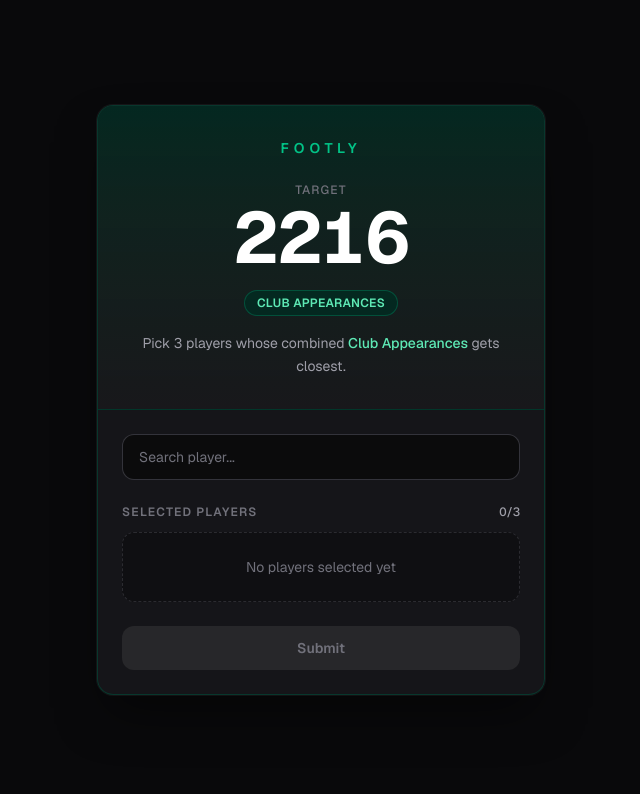
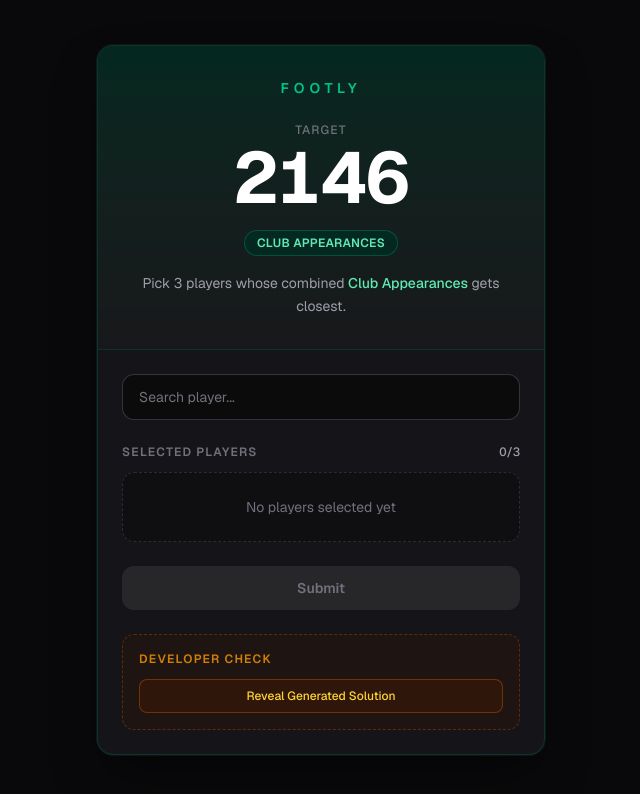
Before and after one commit to omarhawas/footly, a Next.js app: page / in a window 1280 px wide. Shown: the top 794 px of the page, without its empty margins (319-959 px from the left). Built offline with nearby package versions, Linux system fonts and the light colour scheme.

Commit message:
generating number accurately. developer check added

```diff
--- a/app/components/GameContainer.tsx
+++ b/app/components/GameContainer.tsx
@@ -5,10 +5,8 @@ import players, { type Player } from "@/app/data/players";
 
 const stats = [
   "clubGoals",
-  "clubAssists",
   "clubAppearances",
   "internationalGoals",
-  "internationalAssists",
   "internationalAppearances",
 ] as const;
 
@@ -16,33 +14,31 @@ type StatKey = (typeof stats)[number];
 
 const statLabels: Record<StatKey, string> = {
   clubGoals: "Club Goals",
-  clubAssists: "Club Assists",
   clubAppearances: "Club Appearances",
   internationalGoals: "International Goals",
-  internationalAssists: "International Assists",
   internationalAppearances: "International Appearances",
 };
-
-function getRandomTarget(stat: StatKey) {
-  const values = players.map((player) => player[stat]).sort((a, b) => a - b);
-  const minSum = values[0] + values[1] + values[2];
-  const maxSum =
-    values[values.length - 1] +
-    values[values.length - 2] +
-    values[values.length - 3];
-
-  return Math.floor(minSum + Math.random() * (maxSum - minSum + 1));
-}
 
 function getRandomStat() {
   return stats[Math.floor(Math.random() * stats.length)];
 }
 
+function pickRandomPlayers(count: number): Player[] {
+  return [...players].sort(() => Math.random() - 0.5).slice(0, count);
+}
+
 function createRound() {
-  const stat = getRandomStat();
+  const currentStat = getRandomStat();
+  const solutionPlayers = pickRandomPlayers(3);
+  const targetNumber = solutionPlayers.reduce(
+    (sum, player) => sum + player[currentStat],
+    0
+  );
+
   return {
-    currentStat: stat,
-    targetNumber: getRandomTarget(stat),
+    currentStat,
+    targetNumber,
+    solutionPlayers,
   };
 }
 
@@ -91,11 +87,12 @@ export default function GameContainer() {
   const [searchTerm, setSearchTerm] = useState("");
   const [selectedPlayers, setSelectedPlayers] = useState<Player[]>([]);
   const [round, setRound] = useState(createRound);
-  const { currentStat, targetNumber } = round;
+  const { currentStat, targetNumber, solutionPlayers } = round;
   const [result, setResult] = useState<null | {
     total: number;
     difference: number;
   }>(null);
+  const [showDeveloperSolution, setShowDeveloperSolution] = useState(false);
 
   const currentStatLabel = statLabels[currentStat];
 
@@ -143,8 +140,14 @@ export default function GameContainer() {
     setSelectedPlayers([]);
     setSearchTerm("");
     setResult(null);
+    setShowDeveloperSolution(false);
     setRound(createRound());
   }
+
+  const solutionTotal = solutionPlayers.reduce(
+    (sum, player) => sum + player[currentStat],
+    0
+  );
 
   const resultPresentation = result
     ? getResultPresentation(result.difference)
@@ -337,6 +340,51 @@ export default function GameContainer() {
               Next Round
             </button>
           )}
+
+          <div className="rounded-xl border border-dashed border-amber-700/40 bg-amber-950/20 px-4 py-4">
+            <h2 className="text-xs font-semibold uppercase tracking-widest text-amber-500/80">
+              Developer Check
+            </h2>
+
+            <button
+              type="button"
+              onClick={() => setShowDeveloperSolution((visible) => !visible)}
+              className="mt-3 w-full rounded-lg border border-amber-700/50 bg-amber-950/40 px-3 py-2 text-xs font-medium text-amber-300 transition hover:border-amber-600 hover:bg-amber-950/60"
+            >
+              Reveal Generated Solution
+            </button>
+
+            {showDeveloperSolution && (
+              <div className="mt-3 space-y-2">
+                <ul className="space-y-2">
+                  {solutionPlayers.map((player) => (
+                    <li
+                      key={player.id}
+                      className="rounded-lg border border-amber-800/40 bg-zinc-950/60 px-3 py-2"
+                    >
+                      <p className="text-sm font-medium text-amber-100">
+                        {player.name}
+                      </p>
+                      <p className="text-xs text-amber-400/80">
+                        <span className="font-semibold tabular-nums">
+                          {player[currentStat]}
+                        </span>{" "}
+                        {currentStatLabel}
+                      </p>
+                    </li>
+                  ))}
+                </ul>
+
+                <p className="text-xs text-amber-400/90">
+                  Sum:{" "}
+                  <span className="font-semibold tabular-nums text-amber-200">
+                    {solutionTotal}
+                  </span>{" "}
+                  (target: {targetNumber})
+                </p>
+              </div>
+            )}
+          </div>
         </div>
       </div>
     </main>
```
